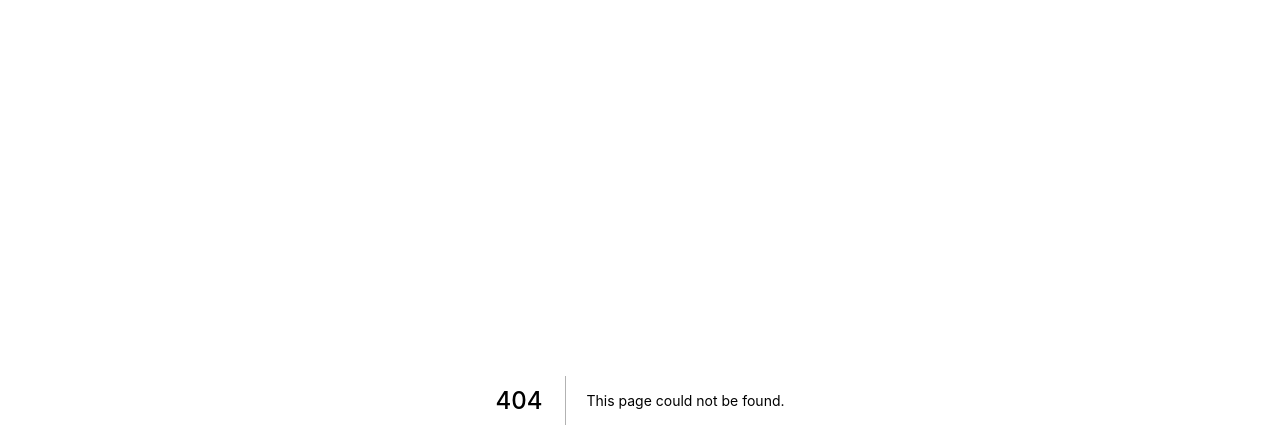
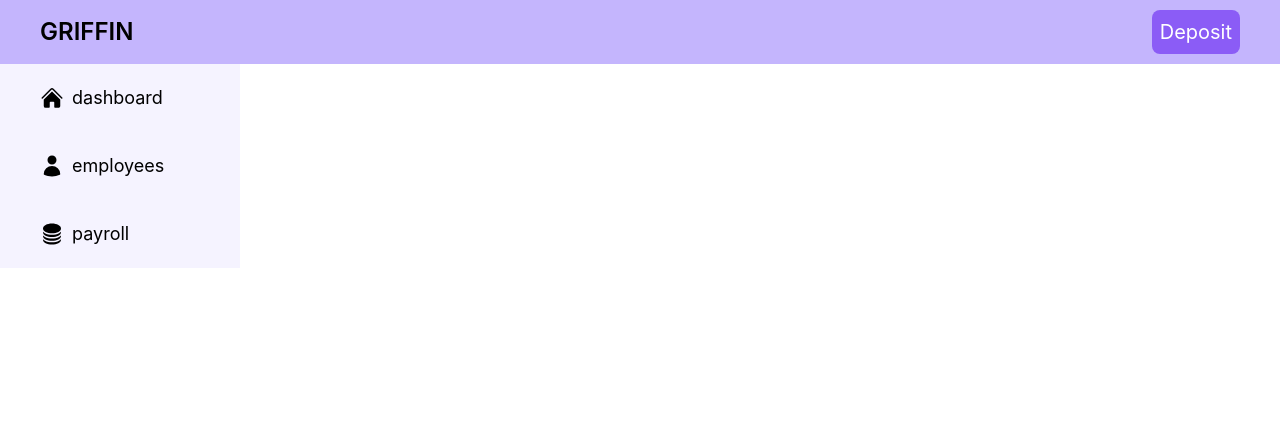
Before and after one commit to griffin-cryptopayroll/griffin-frontend, a Next.js app: page /employees in a window 1280 px wide. Before the commit this address had no page. Shown: the top 448 px of the page. Built offline with nearby package versions, Linux system fonts and the light colour scheme.

Commit message:
nav & side panel

```diff
--- /dev/null
+++ b/components/Button.js
@@ -0,0 +1,16 @@
+
+const sizes = {
+    sm: "p-1 text-md text-white rounded-lg bg-violet-500 hover:bg-violet-400 transition-all",
+    md: "p-2 text-xl text-white rounded-lg bg-violet-500 hover:bg-violet-400 transition-all",
+    lg: "p-4 text-2xl text-white rounded-lg bg-violet-500 hover:bg-violet-400 transition-all"
+}
+export default function Button(props) {
+
+    return <button
+        className={props.size ? sizes[props.size] : sizes.md}
+        onClick={props.onClickHandler}
+        aria-label={props.altText ?? props.label}
+    >
+        {props.label}
+    </button>
+}
--- /dev/null
+++ b/components/Nav.js
@@ -0,0 +1,22 @@
+import Button from "./Button";
+
+const navItems = [
+    <Button
+        label="Deposit"
+        onClickHandler={() => {
+            // handle deposit
+        }}
+    />,
+
+]
+
+export default function Navbar(props) {
+
+    return <nav className="bg-violet-300 w-full h-16 px-10 flex items-center justify-between">
+        <div className="text-2xl font-semibold">GRIFFIN</div>
+        <Button
+            label="Deposit"
+        />
+
+    </nav>
+}
--- /dev/null
+++ b/components/SidePanel.js
@@ -0,0 +1,44 @@
+import { HomeIcon, UserIcon, CircleStackIcon } from "@heroicons/react/24/solid";
+import Link from "next/link";
+import { useState } from "react";
+
+const iconStyle = "h-6 w-auto mr-2"
+const menuItems = [
+    {
+        href: "/dashboard",
+        title: "dashboard",
+        icon: <HomeIcon className={iconStyle} />,
+    },
+    {
+        href: "/employees",
+        title: "employees",
+        icon: <UserIcon className={iconStyle} />,
+    },
+    {
+        href: "/payroll",
+        title: "payroll",
+        icon: <CircleStackIcon className={iconStyle} />,
+    },
+    // {
+    //     href: "/about",
+    //     title: "about",
+    //     icon: <HomeIcon className={iconStyle} />,
+    // },
+];
+
+export default function SidePanel() {
+    const [activeItem, setActiveItem] = useState()
+
+    return <div className="bg-violet-50 w-60 h-full">
+        {menuItems.map(({ href, title, icon }) => {
+            return <Link key={title} href={href}>
+                <div className="flex items-center px-10 py-5 text-lg hover:bg-violet-300 transition-all">
+                    {icon}
+                    <div>
+                        {title}
+                    </div>
+                </div>
+            </Link>
+        })}
+    </div>
+}
--- a/package.json
+++ b/package.json
@@ -9,6 +9,7 @@
     "lint": "next lint"
   },
   "dependencies": {
+    "@heroicons/react": "^2.0.11",
     "next": "12.2.5",
     "react": "18.2.0",
     "react-dom": "18.2.0"
--- /dev/null
+++ b/pages/dashboard/index.js
@@ -0,0 +1,16 @@
+import Navbar from "../../components/Nav";
+import SidePanel from "../../components/SidePanel";
+
+export default function Dashboard() {
+
+    return <div className="flex-col h-screen w-screen">
+        <Navbar>
+
+        </Navbar>
+        <div className="flex grow">
+            <SidePanel />
+
+        </div>
+
+    </div>
+}
--- /dev/null
+++ b/pages/employees/index.js
@@ -0,0 +1,41 @@
+import Navbar from "../../components/Nav"
+import SidePanel from "../../components/SidePanel"
+
+const dummy = [
+    {
+        "key": 2203,
+        "name": "julia bae",
+        "email": "juljul123@jul.xyz",
+        "position": "smart contract dev",
+        "account": "0x01you",
+        "payroll": 10000,
+        "curr": "usdc",
+        "date": 23,
+        "secLeft": 1088987.461009
+    },
+]
+
+export default function Emplopyees() {
+    return <div className="flex-col h-screen w-screen">
+        <Navbar>
+
+        </Navbar>
+        <div className="flex grow">
+            <SidePanel />
+
+        </div>
+
+    </div>
+}
+
+function EmployeeList() {
+    return <div>
+
+    </div>
+}
+
+function EmployeeListItem(props) {
+    return <div>
+
+    </div>
+}
--- a/pages/index.js
+++ b/pages/index.js
@@ -1,8 +1,12 @@
 import Head from 'next/head'
 import Image from 'next/image'
+import { useRouter } from 'next/router'
+import Button from '../components/Button'
 import styles from '../styles/Home.module.css'
 
 export default function Home() {
+  const router = useRouter()
+
   return (
     <div className={styles.container}>
       <Head>
@@ -13,43 +17,19 @@ export default function Home() {
 
       <main className={styles.main}>
         <h1 className={styles.title}>
-          Welcome to <a href="https://nextjs.org">Next.js!</a>
+          Griffin
         </h1>
 
-        <p className={styles.description}>
-          Get started by editing{' '}
-          <code className={styles.code}>pages/index.js</code>
-        </p>
+        <Button
+          label={'launch app'}
+          size="lg"
+          onClickHandler={() => {
+            // authentication
 
-        <div className={styles.grid}>
-          <a href="https://nextjs.org/docs" className={styles.card}>
-            <h2>Documentation &rarr;</h2>
-            <p>Find in-depth information about Next.js features and API.</p>
-          </a>
-
-          <a href="https://nextjs.org/learn" className={styles.card}>
-            <h2>Learn &rarr;</h2>
-            <p>Learn about Next.js in an interactive course with quizzes!</p>
-          </a>
-
-          <a
-            href="https://github.com/vercel/next.js/tree/canary/examples"
-            className={styles.card}
-          >
-            <h2>Examples &rarr;</h2>
-            <p>Discover and deploy boilerplate example Next.js projects.</p>
-          </a>
-
-          <a
-            href="https://vercel.com/new?utm_source=create-next-app&utm_medium=default-template&utm_campaign=create-next-app"
-            className={styles.card}
-          >
-            <h2>Deploy &rarr;</h2>
-            <p>
-              Instantly deploy your Next.js site to a public URL with Vercel.
-            </p>
-          </a>
-        </div>
+            // if autenticated, load dashboard
+            router.push('/dashboard')
+          }}
+        />
       </main>
 
       <footer className={styles.footer}>
```
Also changed, not shown: 2 other files (tests, documents, lock files or other folders).
